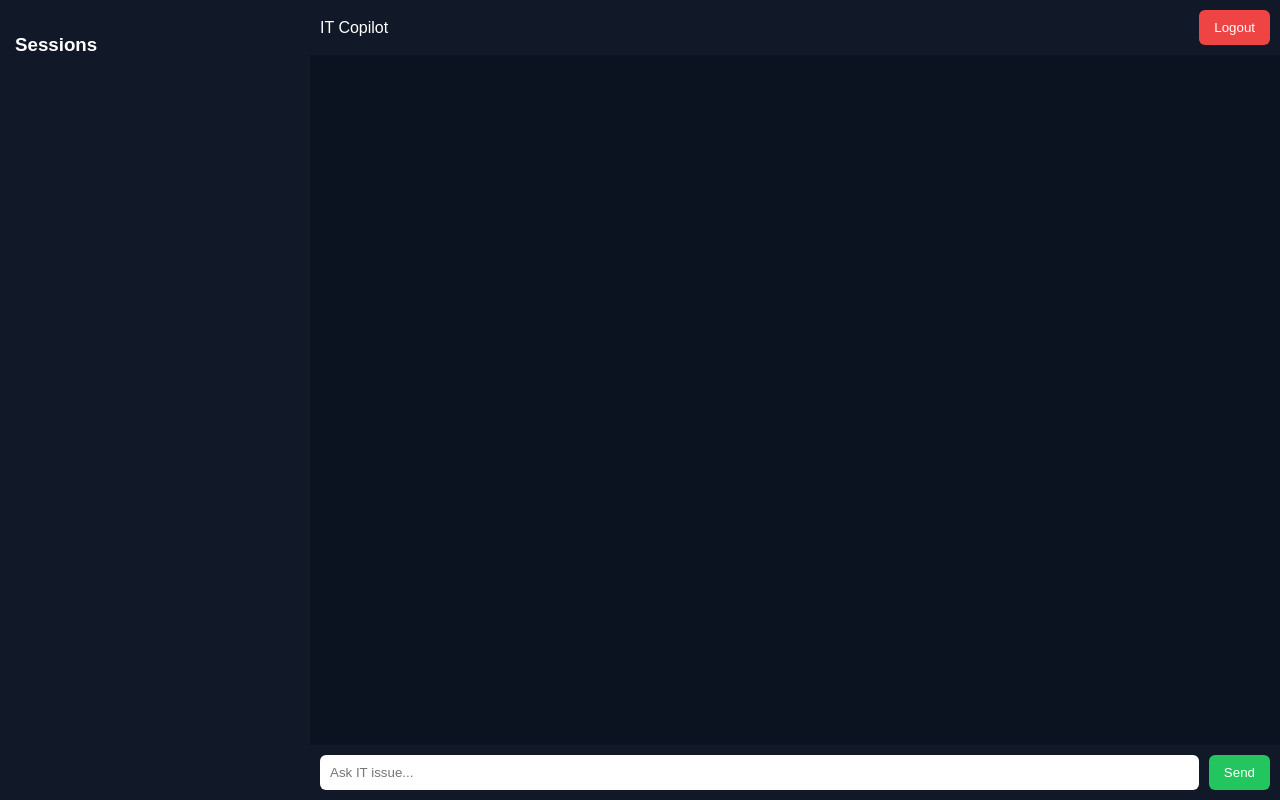
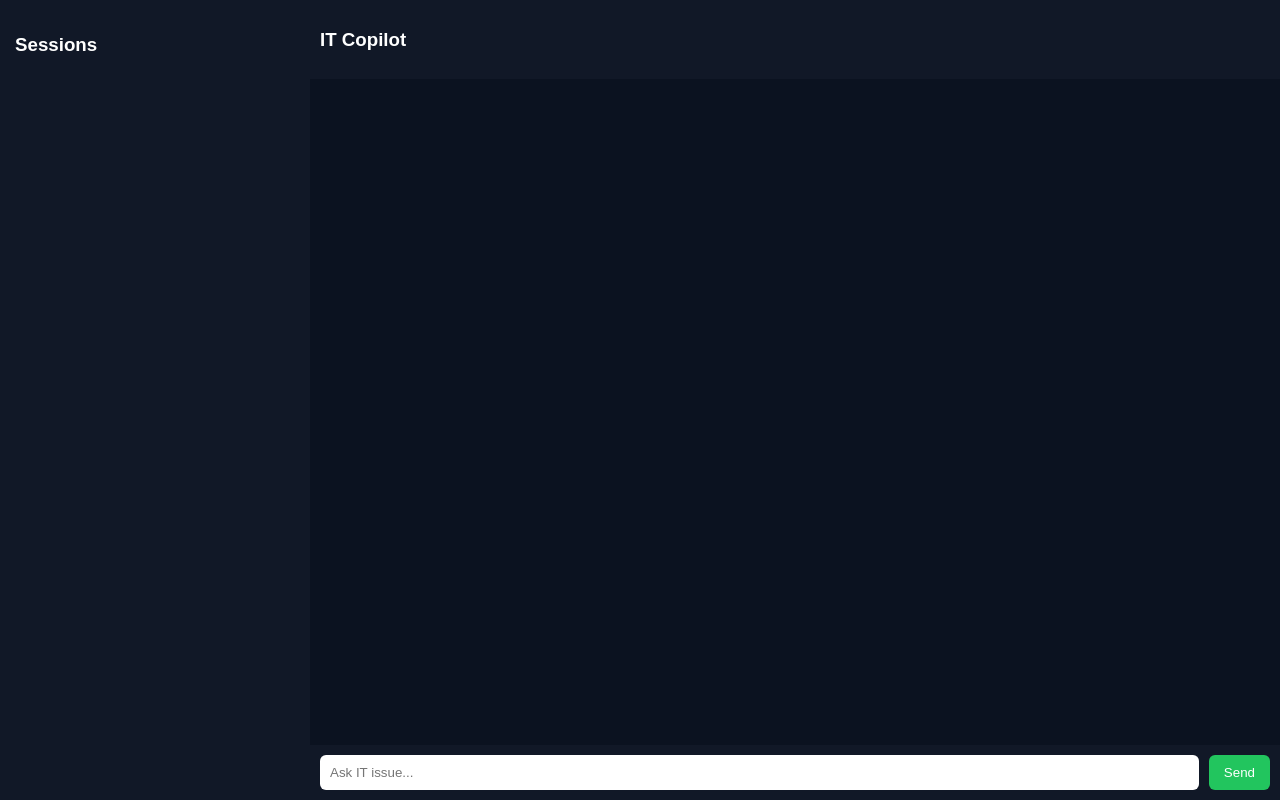
Before and after one commit to bgrider1984/it-ai-tool, a Flask app: page /dashboard in a window 1280 px wide. Run offline with Flask 3, Linux system fonts and the light colour scheme; the visitor is signed in with stand-in values (Sample User, id 1); data that the repository does not hold is empty.

Commit message:
Update dashboard.html

```diff
--- a/templates/dashboard.html
+++ b/templates/dashboard.html
@@ -2,7 +2,7 @@
 <html>
 <head>
 <meta charset="UTF-8">
-<title>IT Copilot Dashboard v2 Fixed</title>
+<title>IT Copilot Dashboard</title>
 
 <style>
 body {
@@ -42,9 +42,6 @@ body {
 .header {
     padding:10px;
     background:#111827;
-    display:flex;
-    justify-content:space-between;
-    align-items:center;
 }
 
 #chat {
@@ -90,18 +87,15 @@ button {
 
 <body>
 
-<!-- SIDEBAR -->
 <div class="sidebar">
     <h3>Sessions</h3>
     <div id="sessions"></div>
 </div>
 
-<!-- MAIN -->
 <div class="main">
 
 <div class="header">
-    <div>IT Copilot</div>
-    <button onclick="logout()" style="background:#ef4444;">Logout</button>
+    <h3>IT Copilot</h3>
 </div>
 
 <div id="chat"></div>
@@ -117,45 +111,16 @@ button {
 
 let currentSession = null;
 
-/* ----------------------------
-   UI HELPERS
----------------------------- */
 function add(text, cls){
     const div = document.createElement("div");
     div.className = "msg " + cls;
     div.textContent = text;
     document.getElementById("chat").appendChild(div);
-    document.getElementById("chat").scrollTop = 999999;
 }
 
-/* ----------------------------
-   ENTER KEY FIX (IMPORTANT)
----------------------------- */
-document.addEventListener("DOMContentLoaded", () => {
-    document.getElementById("input").addEventListener("keydown", function(e){
-        if(e.key === "Enter"){
-            e.preventDefault();
-            send();
-        }
-    });
-});
-
-/* ----------------------------
-   LOGOUT
----------------------------- */
-function logout(){
-    fetch("/logout").then(() => {
-        window.location.href = "/";
-    });
-}
-
-/* ----------------------------
-   LOAD SESSIONS
----------------------------- */
 async function loadSessions(){
 
     const res = await fetch("/sessions", {credentials:"include"});
-
     if(!res.ok) return;
 
     const data = await res.json();
@@ -172,21 +137,13 @@ async function loadSessions(){
     });
 }
 
-/* ----------------------------
-   LOAD SESSION
----------------------------- */
 async function loadSession(sid){
-
-    currentSession = sid;
 
     const res = await fetch("/load_session/" + sid, {
         credentials:"include"
     });
 
-    if(!res.ok){
-        add("Failed to load session", "bot");
-        return;
-    }
+    if(!res.ok) return;
 
     const data = await res.json();
 
@@ -198,14 +155,10 @@ async function loadSession(sid){
     });
 }
 
-/* ----------------------------
-   SEND MESSAGE (FIXED ERROR HANDLING)
----------------------------- */
 async function send(){
 
     const input = document.getElementById("input");
     const msg = input.value.trim();
-
     if(!msg) return;
 
     input.value = "";
@@ -216,25 +169,21 @@ async function send(){
         method:"POST",
         headers:{"Content-Type":"application/json"},
         credentials:"include",
-        body: JSON.stringify({
-            message: msg,
-            session_id: currentSession
-        })
+        body: JSON.stringify({ message: msg })
     });
 
     if(!res.ok){
-        add("Error: not logged in or server issue", "bot");
+        const err = await res.text();
+        add("Server: " + err, "bot");
         return;
     }
 
     const data = await res.json();
-
     add(data.response, "bot");
 
     loadSessions();
 }
 
-/* INIT */
 loadSessions();
 
 </script>
```
